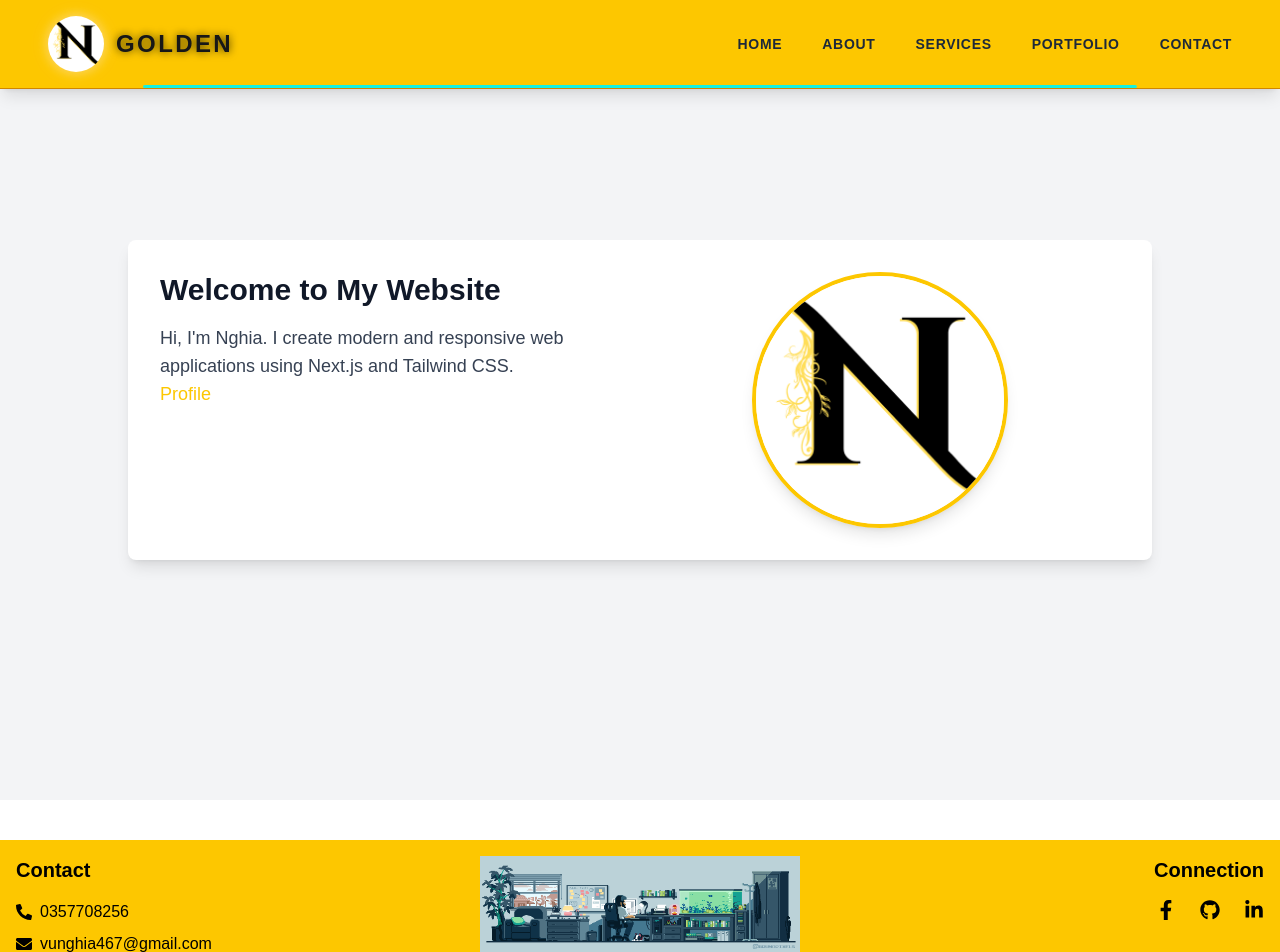
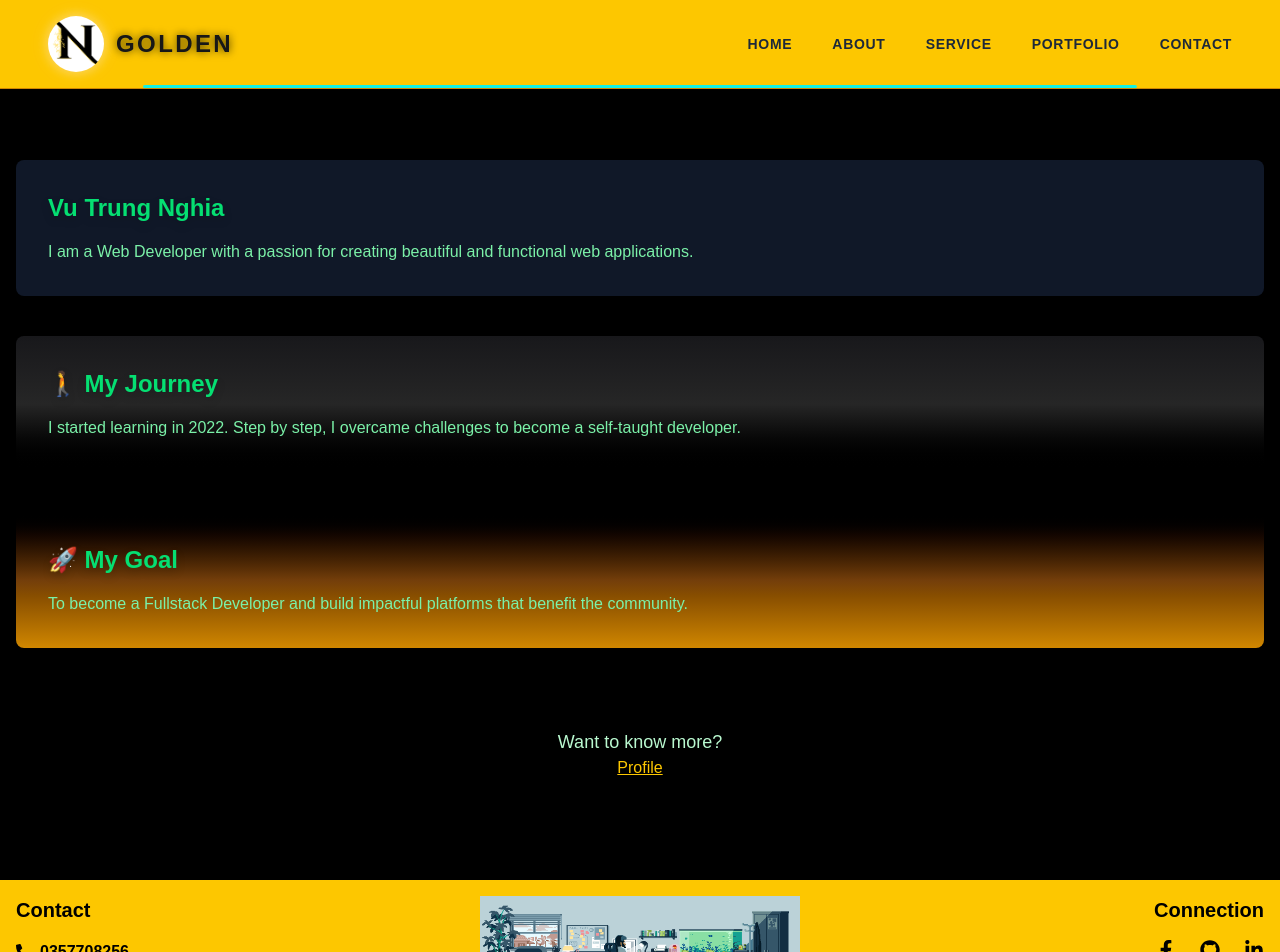
Before and after one commit to anhemlam648/NextJS-tailwind, a Next.js app: page / in a window 1280 px wide. Shown: the top 952 px of the page. Built offline with nearby package versions, Linux system fonts and the light colour scheme.

Commit message:
Update Main and Footer

```diff
--- a/src/app/components/Footer/Footer.tsx
+++ b/src/app/components/Footer/Footer.tsx
@@ -12,20 +12,23 @@ export default function Footer() {
       );
     }, []);
   return (
-    <footer className="bg-yellow-400 text-black mt-10">
+    <footer className="bg-yellow-400 text-black">
       <div className="max-w-7xl mx-auto px-4 py-4 grid grid-cols-1 md:grid-cols-3 gap-4">
+
         {/* Contact */}
+
         <div>
-          <h2 className="text-xl font-bold mb-4">Contact</h2>
-          <p className="flex items-center gap-2 mb-2">
+          <h2 className="text-xl font-bold mb-4 text-black selectable">Contact</h2>
+          <p className="flex items-center gap-2 mb-2 text-black font-bold selectable">
             <FaPhoneAlt className="text-black" /> 0357708256
           </p>
-          <p className="flex items-center gap-2">
+          <p className="flex items-center gap-2 text-black font-bold selectable">
             <FaEnvelope className="text-black" /> vunghia467@gmail.com
           </p>
         </div>
 
         {/* Image */}
+
         <div className="text-center">
           <div className="flex justify-center mb-4">
             <img
@@ -37,6 +40,7 @@ export default function Footer() {
         </div>
 
         {/* Social */}
+
         <div className="flex flex-col items-center md:items-end">
           <h2 className="text-xl font-bold text-center mb-4">Connection</h2>
           <div className="flex justify-center md:justify-end space-x-6">
@@ -51,10 +55,11 @@ export default function Footer() {
             </a>
           </div>
         </div>
+
       </div>
 
       <div className="border-t border-black/30 mt-6">
-        <p className="text-center text-sm py-4 text-black/70">
+        <p className="text-center text-sm py-4 text-black/70 font-bold">
           © 2025 Vu Trung Nghia. All rights reserved.
         </p>
       </div>
--- a/src/app/components/Navbar/Navbar.tsx
+++ b/src/app/components/Navbar/Navbar.tsx
@@ -46,7 +46,7 @@ export default function Header() {
   const LINKS = [
     { href: '/', label: 'HOME' },
     { href: '/about', label: 'ABOUT' },
-    { href: '/services', label: 'SERVICES' },
+    { href: '/service', label: 'SERVICE' },
     { href: '/portfolio', label: 'PORTFOLIO' },
     { href: '/contact', label: 'CONTACT' },
   ];
--- a/src/app/layout.tsx
+++ b/src/app/layout.tsx
@@ -14,7 +14,7 @@ const geistMono = Geist_Mono({
 });
 
 export const metadata: Metadata = {
-  title: "Create Next App",
+  title: "Next App",
   description: "Generated by create next app",
 };
 
@@ -25,10 +25,10 @@ export default function RootLayout({
 }>) {
   return (
     <html lang="en">
-      <body className="bg-gray-100 text-gray-900">
-        <Header />
-          <main>{children}</main>
-        <Footer />
+      <body className="bg-gray-100 text-gray-900 font-sans flex flex-col min-h-screen">
+       <Header />
+           <main className="flex-grow">{children}</main>
+       <Footer />
       </body>
     </html>
   );
--- a/src/app/page.tsx
+++ b/src/app/page.tsx
@@ -1,16 +1,32 @@
-// pages/index.tsx
-// Add the "use client" directive at the top
+// Project: my-nextjs-project
 'use client';
+import { useEffect } from 'react';
 import Link from 'next/link';
-import IntroImage from '../../public/image/Black and Gold Logo.png';
-import { useEffect } from 'react';
 import gsap from 'gsap';
 
 export default function Home() {
-  {/*
-  useEffect(() => {
-    // use GSAP to animate the elements
-    // This will animate the elements with the class 'box' when the component mounts
+  const myprofile = [
+    {
+      title: 'Vu Trung Nghia',
+      description:
+        'I am a Web Developer with a passion for creating beautiful and functional web applications.',
+    },
+    {
+      title: '🚶 My Journey',
+      content:
+        'I started learning in 2022. Step by step, I overcame challenges to become a self-taught developer.',
+      bg: 'bg-gradient-to-b from-zinc-900 via-neutral-800 to-black',
+    },
+    {
+      title: '🚀 My Goal',
+      content:
+        'To become a Fullstack Developer and build impactful platforms that benefit the community.',
+      bg: 'bg-gradient-to-b from-black via-yellow-900 to-yellow-600',
+    },
+  ];
+
+  {/*}
+    useEffect(() => {
     gsap.fromTo(
       '.box',
       { opacity: 0, x: -100 },
@@ -18,35 +34,47 @@ export default function Home() {
     );
   }, []);
   */}
+
   useEffect(() => {
-    gsap.fromTo(
-      '.box',
-      { scale: 0.5, opacity: 0 },
-      { scale: 1, opacity: 1, duration: 1, ease: 'bounce.out' }
-    );
+    gsap.set('.fade-in', { opacity: 1, y: 40 });
+    gsap.to('.fade-in', {
+      y: 0,
+      duration: 1.5,
+      stagger: 0.2,
+      ease: 'power4.out',
+    });
   }, []);
+
   return (
-    <div className="min-h-screen bg-gray-100 flex items-center justify-center px-4">
-      <div className="bg-white p-8 rounded-lg shadow-lg flex flex-col md:flex-row items-center md:items-start max-w-5xl w-full">
+    <div className="min-h-screen bg-black text-green-400 font-mono flex flex-col items-center px-4 mt-20 overflow-hidden">
+      {/* main */}
 
-        <div className="md:w-1/2 text-center md:text-left mb-6 md:mb-0 box">
-          <h1 className="text-3xl font-bold text-gray-900 mb-4">Welcome to My Website</h1>
-          <p className="text-lg text-gray-700 mb-6">
-            Hi, I'm Nghia. I create modern and responsive web applications using Next.js and Tailwind CSS.
-            <br />
-            <Link href="/profile">
-              <span className="text-yellow-400 hover:text-yellow-600 transition duration-300">
-                Profile
-              </span>
-            </Link>
-          </p>
-        </div>
-        <div className="md:w-1/2 flex justify-center box">
-          <img
-            src={IntroImage.src} // Use the correct path to your image
-            className="w-64 h-64 object-cover rounded-full shadow-lg transition transform hover:animate-bubble border-4 border-yellow-400" // Thêm viền vàng
-          />
-        </div>
+      <div className="w-full max-w-7xl overflow-hidden mt-20">
+        {myprofile.map((profile, index) => (
+          <div
+            key={index}
+            className={`fade-in p-8 rounded-lg shadow-lg mb-10 ${
+              profile.bg || 'bg-gray-900'
+            } transition-opacity duration-500`}
+          >
+            <h2 className="text-2xl font-bold text-green-400 drop-shadow-lg">
+              {profile.title}
+            </h2>
+            <p className="text-green-300 mt-4">
+              {profile.content || profile.description}
+            </p>
+          </div>
+        ))}
+      </div>
+
+      {/* Action */}
+      <div className="mt-10 text-center mb-5 fade-in">
+        <p className="text-lg text-green-200">Want to know more?</p>
+        <Link href="/profile">
+          <span className="text-yellow-400 hover:text-yellow-600 transition duration-300 underline cursor-pointer">
+            Profile
+          </span>
+        </Link>
       </div>
     </div>
   );
--- a/src/app/profile/page.tsx
+++ b/src/app/profile/page.tsx
@@ -2,7 +2,7 @@
 
 import React, { useEffect } from 'react';
 import gsap from 'gsap';
-import Image from '../../../public/image/be-your-gif-maker.gif';
+import Image from '../../../public/image/be-your-gif-maker.gif'; // Avatar Image
 
 const Profile = () => {
   useEffect(() => {
@@ -14,10 +14,11 @@ const Profile = () => {
   }, []);
 
   return (
-    <div className="min-h-screen bg-gradient-to-br from-yellow-50 via-white to-yellow-100 px-5 py-10 mt-20"> {/* Added mt-16 here */}
-      <div className="max-w-6xl mx-auto grid grid-cols-1 md:grid-cols-2 gap-10 items-center">
+    <div className="min-h-screen bg-black text-green-400 font-mono flex flex-col items-center px-6 py-16 mt-20 overflow-hidden">
+      <div className="max-w-7xl mx-auto grid grid-cols-1 md:grid-cols-2 gap-10 items-center">
 
-        <div className="bg-white rounded-2xl shadow-xl p-8 box text-center md:text-left">
+        {/* Profile Section */}
+        <div className="bg-gradient-to-b from-zinc-900 via-neutral-800 to-black rounded-lg p-8 box text-center md:text-left">
           <div className="flex justify-center md:justify-start mb-6">
             <img
               src={Image.src}
@@ -25,24 +26,26 @@ const Profile = () => {
               className="w-40 h-40 rounded-full border-4 border-yellow-500 shadow-lg"
             />
           </div>
-          <h1 className="text-3xl font-bold text-yellow-600">Vu Trung Nghia</h1>
-          <p className="text-gray-700 text-sm mb-2">vunghia467@gmail.com</p>
-          <p className="text-gray-800 text-base leading-relaxed">
+          <h1 className="text-3xl font-bold text-green-400 drop-shadow-lg">Vu Trung Nghia</h1>
+          <p className="text-green-300 text-sm mb-2">vunghia467@gmail.com</p>
+          <p className="text-green-300 text-base leading-relaxed">
             👋 Hi! I'm a developer passionate about crafting clean and user-friendly digital experiences.
             Skilled in both frontend and backend technologies with a focus on performance and design.
           </p>
         </div>
-        <div className="bg-white rounded-2xl shadow-xl p-8 box">
-          <h2 className="text-2xl font-bold text-gray-800 mb-6 text-center md:text-left">🛠️ Skills</h2>
+
+        {/* Skills Section */}
+        <div className="bg-gradient-to-b from-black via-yellow-900 to-yellow-600 rounded-lg p-8 box">
+          <h2 className="text-2xl font-bold text-green-400 mb-6 text-center md:text-left">🛠️ Skills</h2>
           <div className="grid grid-cols-2 sm:grid-cols-3 gap-4">
             {[
               'Java', 'JavaScript', 'Spring Boot', 'Next.js',
               'React', 'Tailwind CSS', 'Node.js', 'MongoDB',
-              'Git & GitHub', 'REST API', 'Figma'
+              'MySQL', 'Git & GitHub', 'REST API', 'Figma'
             ].map((skill, index) => (
               <div
                 key={index}
-                className="bg-yellow-100 text-yellow-800 font-medium p-3 rounded-lg text-center shadow hover:bg-yellow-200 transition"
+                className="bg-gray-900 text-yellow-400 font-medium p-3 rounded-lg text-center shadow-lg hover:bg-yellow-600 hover:text-black transition"
               >
                 {skill}
               </div>
@@ -50,19 +53,19 @@ const Profile = () => {
           </div>
         </div>
       </div>
-      {/* Contact
-      <div className="mt-16 flex justify-center">
-        <div className="bg-white rounded-2xl shadow-xl p-8 max-w-md w-full box text-center">
-          <h3 className="text-2xl text-gray-800 font-semibold mb-6">📬 Send Email</h3>
+
+      {/* Contact Section (Optional) */}
+      {/* <div className="mt-16 flex justify-center">
+        <div className="bg-black text-green-400 rounded-2xl shadow-xl p-8 max-w-md w-full box text-center">
+          <h3 className="text-2xl font-semibold mb-6">📬 Send Email</h3>
           <a
             href="mailto:vunghia467@gmail.com"
-            className="inline-block bg-yellow-500 hover:bg-yellow-600 text-white font-semibold px-8 py-4 rounded-full transition text-lg"
+            className="inline-block bg-yellow-400 hover:bg-yellow-600 text-black font-semibold px-8 py-4 rounded-full transition text-lg"
           >
             Send
           </a>
         </div>
-      </div>
-      */}
+      </div> */}
     </div>
   );
 };
```
Also changed, not shown: package.json (+7 -1 lines), src/app/about/page.tsx (+12 -14 lines), 1 other file (tests, documents, lock files or other folders).
